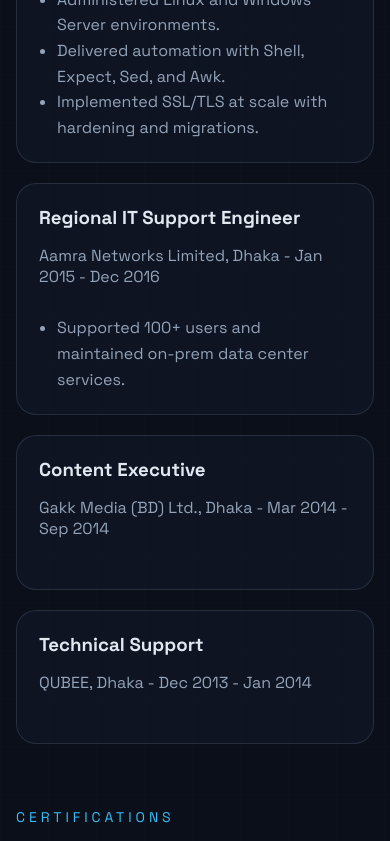
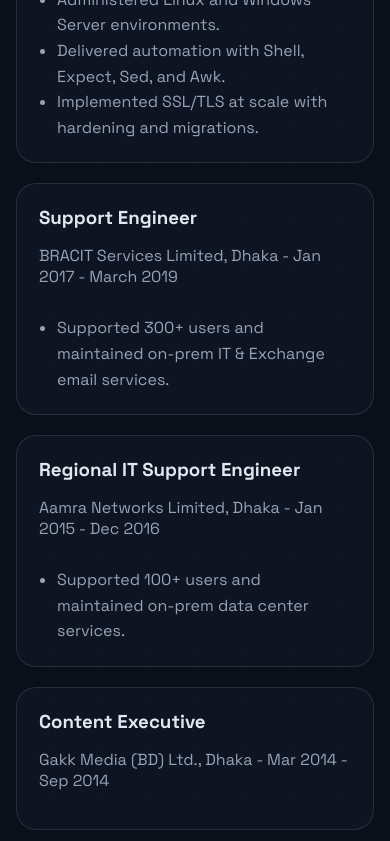
Before and after one commit to abhijet02/website, a Next.js app: page / in a window 390 px wide. Shown: the part 4102-4943 px from the top of the page. Built offline with nearby package versions, Linux system fonts and the light colour scheme; a web font is replaced by a local one.

Commit message:
Add support engineer role and redesign experience grid

```diff
--- a/src/app/globals.css
+++ b/src/app/globals.css
@@ -480,6 +480,7 @@
 
         .timeline {
           display: grid;
+          grid-template-columns: repeat(2, minmax(0, 1fr));
           gap: 20px;
         }
 
@@ -653,7 +654,8 @@
 
           .card-grid,
           .skill-grid,
-          .cert-grid {
+          .cert-grid,
+          .timeline {
             grid-template-columns: repeat(2, minmax(0, 1fr));
           }
 
@@ -684,7 +686,8 @@
 
           .card-grid,
           .skill-grid,
-          .cert-grid {
+          .cert-grid,
+          .timeline {
             grid-template-columns: 1fr;
           }
         }
--- a/src/app/page.tsx
+++ b/src/app/page.tsx
@@ -48,7 +48,7 @@
       ],
     },
     {
-      role: 'System Engineer',
+      role: 'Senior System Engineer',
       company: 'BRACIT Services Limited, Dhaka',
       period: 'Jan 2023 - Jun 2024',
       highlights: [
@@ -66,6 +66,14 @@
         'Administered Linux and Windows Server environments.',
         'Delivered automation with Shell, Expect, Sed, and Awk.',
         'Implemented SSL/TLS at scale with hardening and migrations.',
+      ],
+    },
+    {
+      role: 'Support Engineer',
+      company: 'BRACIT Services Limited, Dhaka',
+      period: 'Jan 2017 - March 2019',
+      highlights: [
+        'Supported 300+ users and maintained on-prem IT & Exchange email services.',
       ],
     },
     {
@@ -295,18 +303,20 @@
         </div>
         <div className="timeline">
           {experience.map((item) => (
-            <div key={item.role} className="timeline-item">
+            <div key={`${item.role}-${item.period}`} className="timeline-item">
               <div>
                 <h3>{item.role}</h3>
                 <p className="muted">
                   {item.company} - {item.period}
                 </p>
               </div>
-              <ul className="timeline-highlights">
-                {item.highlights.map((highlight) => (
-                  <li key={highlight}>{highlight}</li>
-                ))}
-              </ul>
+              {item.highlights.length > 0 && (
+                <ul className="timeline-highlights">
+                  {item.highlights.map((highlight) => (
+                    <li key={highlight}>{highlight}</li>
+                  ))}
+                </ul>
+              )}
             </div>
           ))}
         </div>
```
